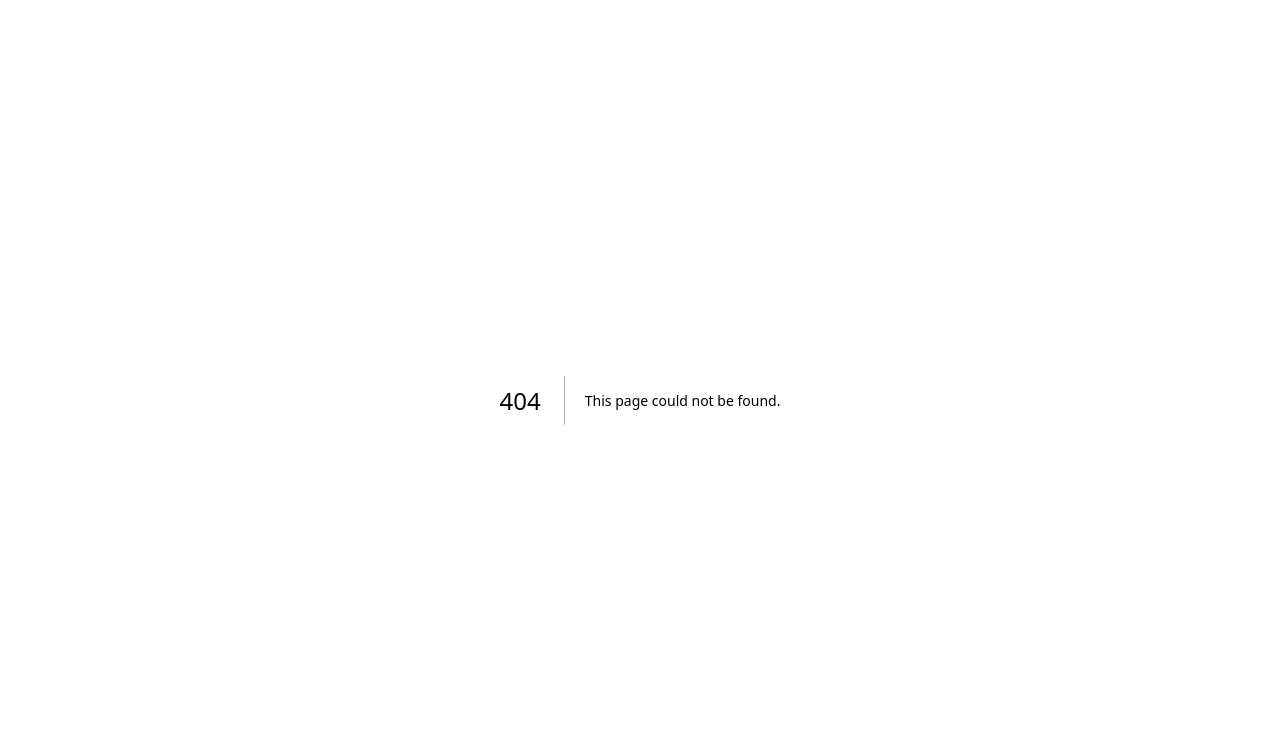
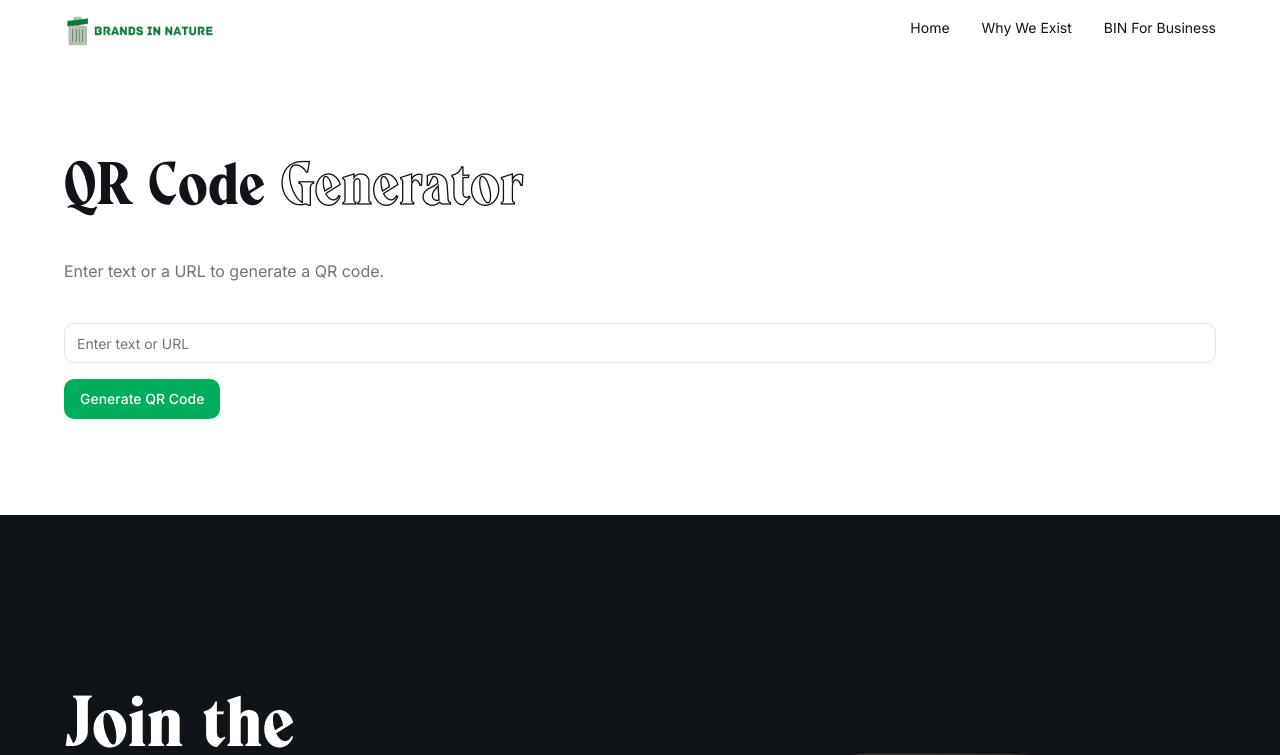
Before and after one commit to brandsinnature/brands-in-nature, a Next.js app: page /qr in a window 1280 px wide. Before the commit this address had no page. Shown: the top 755 px of the page. Built offline with nearby package versions, Linux system fonts and the light colour scheme.

Commit message:
Updated /qr

```diff
--- /dev/null
+++ b/app/(root)/qr/page.tsx
@@ -0,0 +1,23 @@
+import React from "react";
+import { Metadata } from "next";
+import Container from "@/components/ui/container";
+import QRCodeGenerator from "@/components/qr/qr";
+
+export const metadata: Metadata = {
+  title: "QR Code Generator",
+  description: "Generate QR codes for text or URLs",
+};
+
+export default function QRPage() {
+  return (
+    <Container className="py-10" childClassName="space-y-10">
+      <h1 className="font-voska text-4xl lg:text-6xl">
+        QR Code <span className="font-voska-outline">Generator</span>
+      </h1>
+      <p className="text-muted-foreground">
+        Enter text or a URL to generate a QR code.
+      </p>
+      <QRCodeGenerator />
+    </Container>
+  );
+}
--- /dev/null
+++ b/app/api/generate-qrcode/route.ts
@@ -0,0 +1,22 @@
+import { NextRequest, NextResponse } from "next/server";
+import QRCode from "qrcode";
+
+export async function POST(req: NextRequest) {
+  try {
+    const { text } = await req.json();
+
+    if (!text) {
+      return NextResponse.json({ error: "Text is required" }, { status: 400 });
+    }
+
+    const qrCode = await QRCode.toDataURL(text);
+
+    return NextResponse.json({ qrCode });
+  } catch (error) {
+    console.error("Error generating QR code:", error);
+    return NextResponse.json(
+      { error: "Failed to generate QR code" },
+      { status: 500 }
+    );
+  }
+}
--- /dev/null
+++ b/components/qr/qr.tsx
@@ -0,0 +1,57 @@
+"use client";
+
+import React, { useState } from "react";
+import { Input } from "../ui/input";
+import { Button } from "@/components/ui/button";
+import Image from "next/image";
+
+const QRCodeGenerator = () => {
+  const [input, setInput] = useState("");
+  const [qrCode, setQrCode] = useState("");
+  const [isLoading, setIsLoading] = useState(false);
+
+  const generateQRCode = async () => {
+    if (!input) return;
+    setIsLoading(true);
+    try {
+      const response = await fetch("/api/generate-qrcode", {
+        method: "POST",
+        headers: {
+          "Content-Type": "application/json",
+        },
+        body: JSON.stringify({ text: input }),
+      });
+      const data = await response.json();
+      setQrCode(data.qrCode);
+    } catch (error) {
+      console.error("Error generating QR code:", error);
+    }
+    setIsLoading(false);
+  };
+
+  return (
+    <div className="space-y-4">
+      <Input
+        type="text"
+        placeholder="Enter text or URL"
+        value={input}
+        onChange={(e) => setInput(e.target.value)}
+      />
+      <Button onClick={generateQRCode} disabled={isLoading}>
+        {isLoading ? "Generating..." : "Generate QR Code"}
+      </Button>
+      {qrCode && (
+        <div className="mt-4">
+          <Image
+            src={qrCode}
+            alt="Generated QR Code"
+            width={200}
+            height={200}
+          />
+        </div>
+      )}
+    </div>
+  );
+};
+
+export default QRCodeGenerator;
--- /dev/null
+++ b/components/ui/input.tsx
@@ -0,0 +1,25 @@
+import * as React from "react";
+
+import { cn } from "@/lib/utils";
+
+export interface InputProps
+  extends React.InputHTMLAttributes<HTMLInputElement> {}
+
+const Input = React.forwardRef<HTMLInputElement, InputProps>(
+  ({ className, type, ...props }, ref) => {
+    return (
+      <input
+        type={type}
+        className={cn(
+          "flex h-10 w-full rounded-md border border-input bg-background px-3 py-2 text-sm ring-offset-background file:border-0 file:bg-transparent file:text-sm file:font-medium placeholder:text-muted-foreground focus-visible:outline-none focus-visible:ring-2 focus-visible:ring-ring focus-visible:ring-offset-2 disabled:cursor-not-allowed disabled:opacity-50",
+          className
+        )}
+        ref={ref}
+        {...props}
+      />
+    );
+  }
+);
+Input.displayName = "Input";
+
+export { Input };
--- a/package.json
+++ b/package.json
@@ -19,6 +19,7 @@
     "embla-carousel-react": "^8.2.0",
     "lucide-react": "^0.436.0",
     "next": "14.2.6",
+    "qrcode": "^1.5.4",
     "react": "^18",
     "react-dom": "^18",
     "react-icons": "^5.3.0",
@@ -28,6 +29,7 @@
   },
   "devDependencies": {
     "@types/node": "^20",
+    "@types/qrcode": "^1.5.5",
     "@types/react": "^18",
     "@types/react-dom": "^18",
     "eslint": "^8",
```
Also changed, not shown: 1 other file (tests, documents, lock files or other folders).
